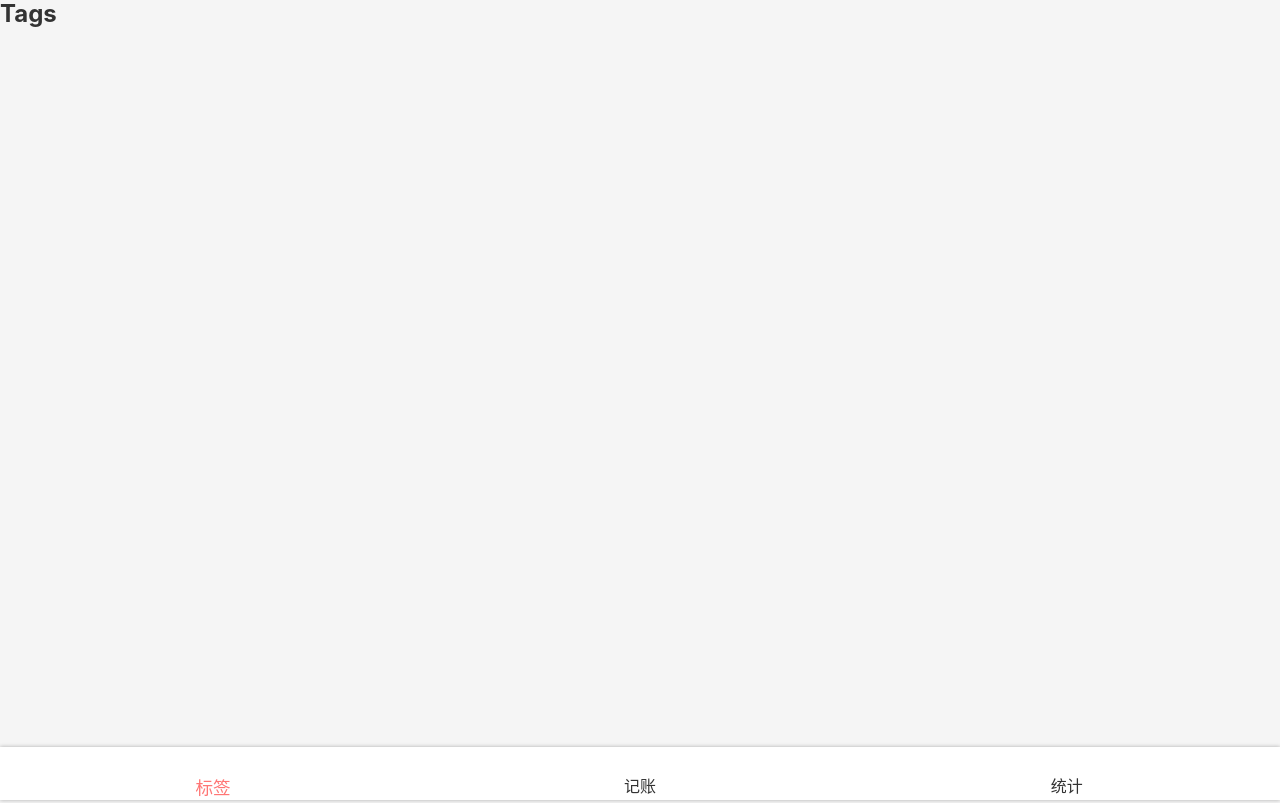
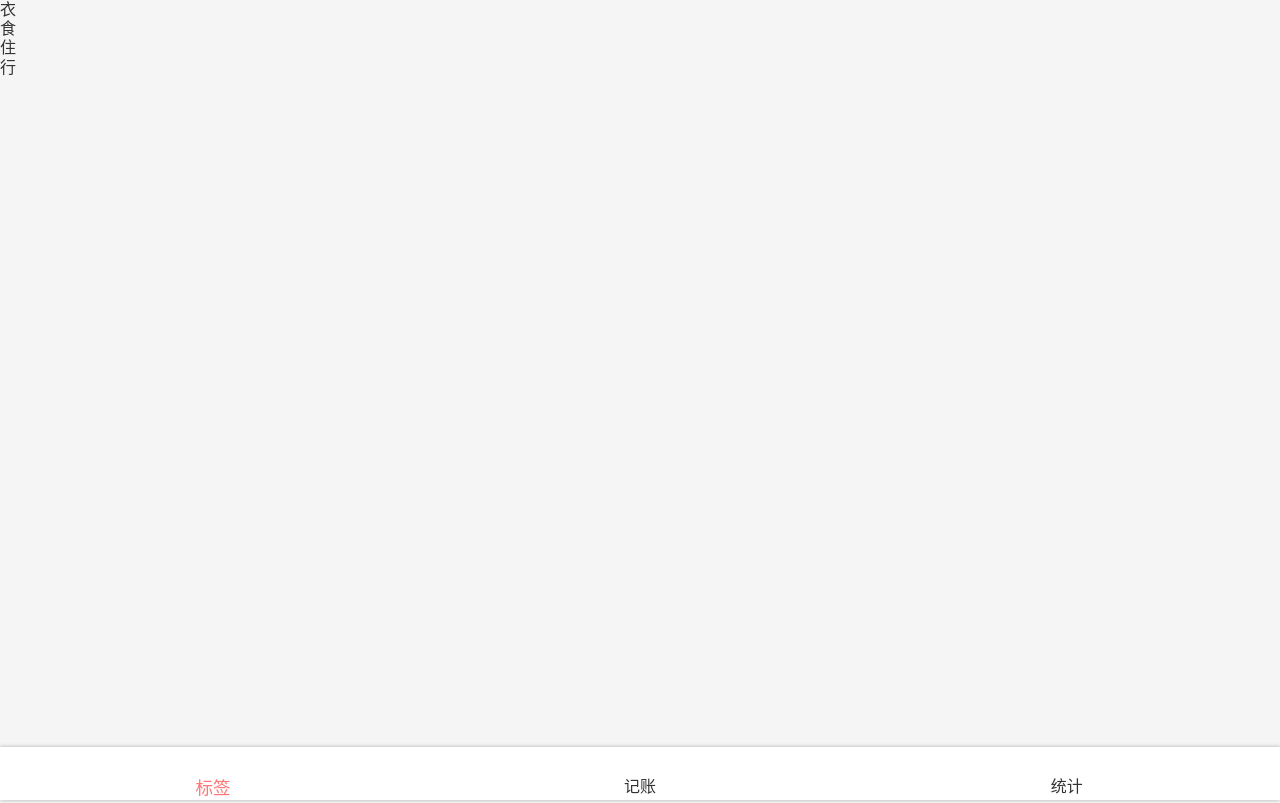
Before and after one commit to ylm3112370004/mm-money, a React app: page /money#/tags in a window 1280 px wide. Built offline with nearby package versions, Linux system fonts and the light colour scheme.

Commit message:
提取一个自定义hook

```diff
--- /dev/null
+++ b/src/libs/useTags.tsx
@@ -0,0 +1,11 @@
+import { useState } from 'react';
+
+const useTags = () => {
+  const [tags, setTags] = useState<string[]>(['衣', '食', '住', '行'])
+  return {
+    tags,
+    setTags
+  }
+}
+
+export { useTags }
--- a/src/views/Money.tsx
+++ b/src/views/Money.tsx
@@ -19,26 +19,22 @@ function Money() {
     category: '-' as Category,
     amount: 0
   })
+
+  const onChange = (obj: Partial<typeof selected>) => {
+    setSelected({
+      ...selected,
+      ...obj
+    })
+  }
   const handleOk = (value: number) => {
     console.log(value)
   }
   return (
     <MyLayout>
-      <TagsSection value={selected.tags} onChange={value => setSelected({
-        ...selected, tags: value
-      })}></TagsSection>
-      <NoteSection value={selected.note} onChange={value => {
-        console.log('ylm', value)
-        setSelected({
-          ...selected, note: value
-        })
-      }}></NoteSection>
-      <CategorySection value={selected.category} onChange={value => setSelected({
-        ...selected, category: value
-      })}></CategorySection>
-      <NumberPadSection value={selected.amount} onChange={value => setSelected({
-        ...selected, amount: value
-      })}
+      <TagsSection value={selected.tags} onChange={tags => onChange({tags})}></TagsSection>
+      <NoteSection value={selected.note} onChange={note => onChange({note})}></NoteSection>
+      <CategorySection value={selected.category} onChange={category => onChange({category})}></CategorySection>
+      <NumberPadSection value={selected.amount} onChange={amount => onChange({amount})}
       onOk={(value) => handleOk(value)}
       ></NumberPadSection>
     </MyLayout>
--- a/src/views/Tags.tsx
+++ b/src/views/Tags.tsx
@@ -1,10 +1,15 @@
 import React from 'react';
 import Layout from "components/Layout";
+import { useTags } from 'libs/useTags';
 
 function Tags() {
+  const { tags, setTags } = useTags()
+  console.log(tags)
   return (
     <Layout>
-      <h2>Tags</h2>
+      <ul>
+        {tags.map(tag => <li key={tag}>{tag}</li>)}
+      </ul>
     </Layout>
   );
 }
--- a/src/views/money/TagSection.tsx
+++ b/src/views/money/TagSection.tsx
@@ -1,5 +1,6 @@
 import React, { useState } from 'react';
 import styled from 'styled-components';
+import { useTags } from 'libs/useTags';
 
 const Wrapper = styled.section`
   flex-grow: 1;
@@ -37,7 +38,7 @@ type Props = {
   onChange: (value: string[]) => void;
 }
 const TagsSection: React.FC<Props> = (props) => {
-  const [tags, setTags] = useState<string[]>(['衣', '食', '住', '行'])
+  const { tags, setTags } = useTags()
   const selectedTags = props.value;
   // const [selectedTags, setSelectedTags] = useState<string[]>(props.selected)
   const onAddTag = () => {
```
